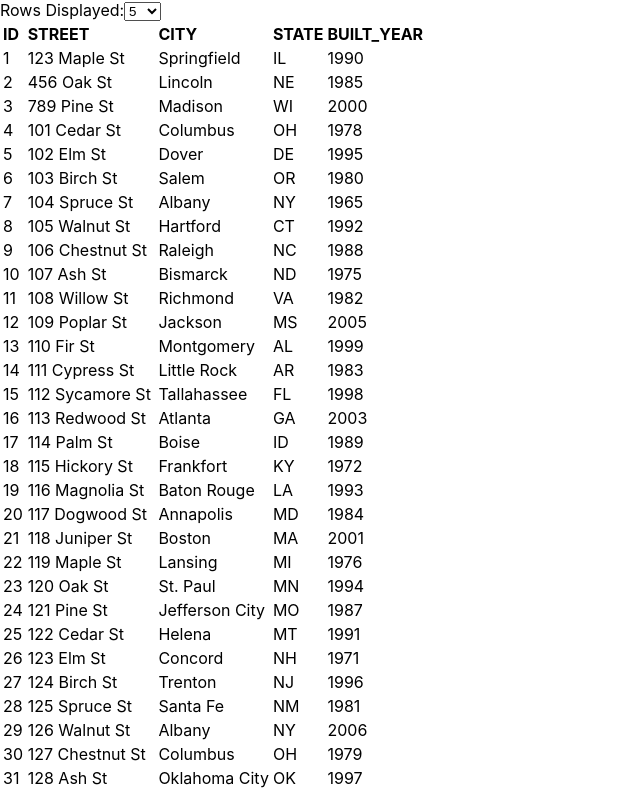
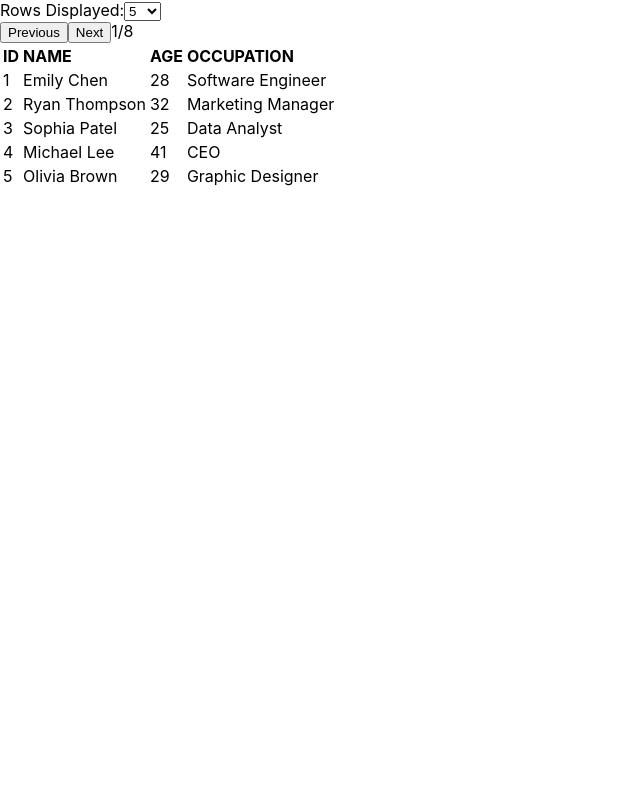
Before and after one commit to grumpycat808/react_greatfrontend, a React (Create React App) app: page / in a window 1280 px wide. Shown: the top 793 px of the page, without its empty margins (0-640 px from the left). Built offline with nearby package versions, Linux system fonts and the light colour scheme.

Commit message:
Finished database common component

```diff
--- a/src/App5.js
+++ b/src/App5.js
@@ -13,8 +13,8 @@ function App5(props) {
     return (
         <div className="main">
             <Database
-                data={houses}
-                columns={['id', 'street', 'city', 'state', 'built_year']}
+                data={users}
+                columns={['id', 'name', 'age', 'occupation']}
             ></Database>
             {/* <BirthyearChart></BirthyearChart> */}
             {/* <button onClick={() => setIsOpen(true)}>Show Modal</button> */}
--- a/src/Database.js
+++ b/src/Database.js
@@ -2,50 +2,51 @@ import React, { useState } from 'react'
 
 import { v4 } from 'uuid'
 function Database({ columns, data }) {
+    const [numRows, setNumRows] = useState(5)
+    const [formattedData, setFormattedData] = useState([...data])
+    const [page, setPage] = useState(1)
+    const [order, setOrder] = useState(() => {
+        const orderObj = {}
 
-    const [numRows, setNumRows] = useState(5);
-    const [formattedData, setFormattedData] = useState([...data])
-    const [order, setOrder] = useState(() => {
-        const orderObj = {};
-
-        columns.forEach((col) => orderObj[col] = {ascending : false})
+        columns.forEach((col) => (orderObj[col] = { ascending: false }))
         console.log(orderObj)
         return orderObj
     })
 
     const getNumPages = () => {
-        return Math.ceil(data.length/numRows)
+        return Math.ceil(data.length / numRows)
     }
 
     const spliceRows = () => {
-
+        const end = numRows * page;
+        const start = end - numRows;
+        return formattedData.slice(start, end)
     }
     const updateSortOrder = (col, ascending) => {
-
-        if(!formattedData) return;
-        const datatype = typeof formattedData[0][col];
-        const sorted = [...formattedData];
-        switch(datatype) {
+        if (!formattedData) return
+        const datatype = typeof formattedData[0][col]
+        const sorted = [...formattedData]
+        switch (datatype) {
             case 'string':
-                if(ascending) {
+                if (ascending) {
                     sorted.sort((a, b) => a[col].localeCompare(b[col]))
                 } else {
                     sorted.sort((a, b) => b[col].localeCompare(a[col]))
                 }
 
-              break;
+                break
             case 'number':
-                if(ascending) {
-                    sorted.sort((a, b) => a[col]- b[col])
+                if (ascending) {
+                    sorted.sort((a, b) => a[col] - b[col])
                 } else {
-                    sorted.sort((a, b) => b[col]- a[col])
+                    sorted.sort((a, b) => b[col] - a[col])
                 }
-              break;
+                break
             default:
             // code block
         }
-          let orderOBJ = {...order};
-          orderOBJ[col].ascending = ascending;
+        let orderOBJ = { ...order }
+        orderOBJ[col].ascending = ascending
 
         setOrder(orderOBJ)
         setFormattedData(sorted)
@@ -54,23 +55,42 @@ function Database({ columns, data }) {
         <div>
             <label>
                 Rows Displayed:
-                <select name="rowsDisplayed" value={numRows} onChange={(e) => setNumRows(e.target.value)}>
+                <select
+                    name="rowsDisplayed"
+                    value={numRows}
+                    onChange={(e) => setNumRows(e.target.value)}
+                >
                     <option value={5}>5</option>
                     <option value={10}>10</option>
                     <option value={20}>20</option>
                 </select>
             </label>
+            <div>
+                <button onClick={() => page > 1 && setPage(page - 1)}>Previous</button>
+                <button onClick={() => page < getNumPages() && setPage(page + 1)}>Next</button>
+                <span>
+                    {page}/{getNumPages()}
+                </span>
+            </div>
             <table>
                 <thead>
                     <tr>
                         {columns.map((col) => (
-                            <th onClick={() => updateSortOrder(col, !order[col].ascending)} key={v4()}>{col.toUpperCase()}</th>
+                            <th
+                                onClick={() =>
+                                    updateSortOrder(col, !order[col].ascending)
+                                }
+                                key={v4()}
+                            >
+                                {col.toUpperCase()}
+                            </th>
                         ))}
                     </tr>
                 </thead>
 
                 <tbody>
-                    {formattedData && formattedData.map((item) => (
+                    {formattedData &&
+                        spliceRows().map((item) => (
                             <tr key={v4()}>
                                 {columns.map((col) => {
                                     return <td key={v4()}>{item[col]}</td>
```
Lines whose indentation alone changed are shown as unchanged.
